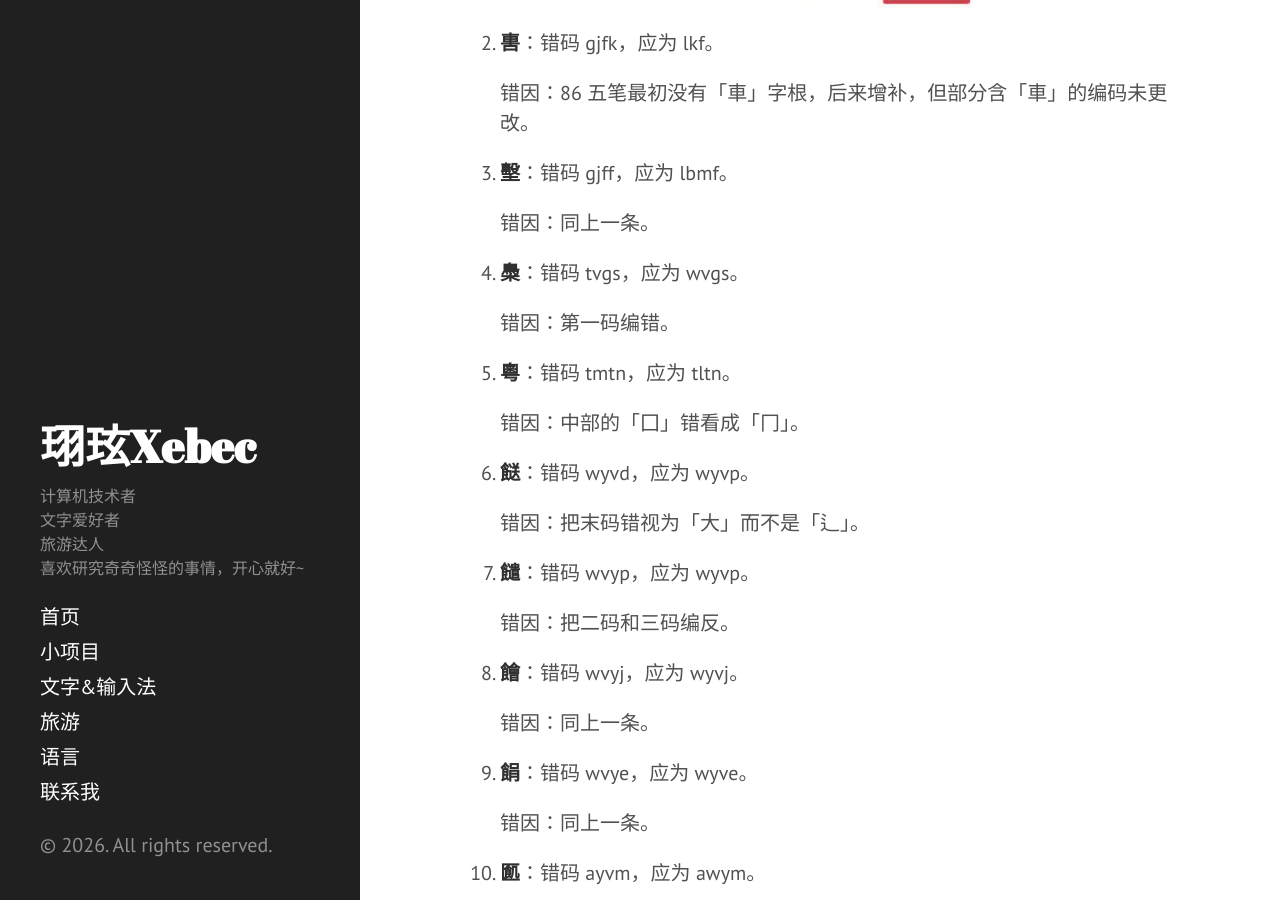
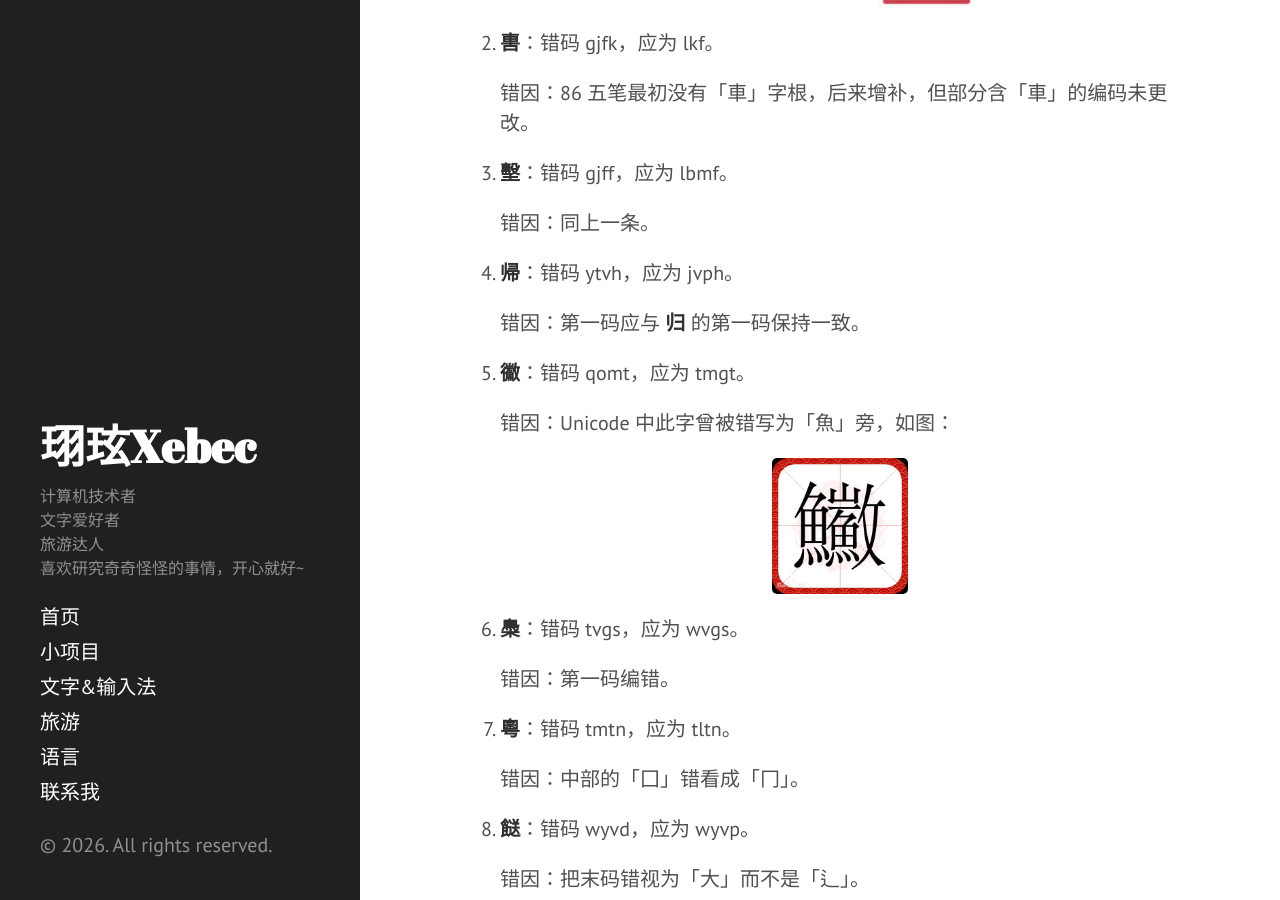
Before and after one commit to Xebec33/my-world, a Jekyll site: the page built from _posts/2026-02-15-盘点86版五笔的错码.md, in a window 1280 px wide and 900 px high, scrolled down 3225 px. Built offline with Jekyll 4.4.1, drawn with Linux system fonts in a browser that asks for light colours.

Commit message:
新增五笔错码

```diff
--- a/_posts/2026-02-15-盘点86版五笔的错码.md
+++ b/_posts/2026-02-15-盘点86版五笔的错码.md
@@ -78,66 +78,76 @@ category: 文字&输入法
 
     错因：同上一条。
 
-14. **䲷**：错码 tvgs，应为 wvgs。
+14. **帰**：错码 ytvh，应为 jvph。
+
+    错因：第一码应与 **归** 的第一码保持一致。
+
+15. **鰴**：错码 qomt，应为 tmgt。
+
+    错因：Unicode 中此字曾被错写为「魚」旁，如图：
+
+    ![86五笔错码-鰴]({{site.baseurl}}/public/images/86五笔错码-鰴.jpg){: style="width: 20%; display: block; margin: 0 auto;"}
+
+16. **䲷**：错码 tvgs，应为 wvgs。
 
     错因：第一码编错。
 
-15. **粵**：错码 tmtn，应为 tltn。
+17. **粵**：错码 tmtn，应为 tltn。
 
     错因：中部的「囗」错看成「冂」。
 
-16. **餸**：错码 wyvd，应为 wyvp。
+18. **餸**：错码 wyvd，应为 wyvp。
 
     错因：把末码错视为「大」而不是「辶」。
 
-17. **䭤**：错码 wvyp，应为 wyvp。
+19. **䭤**：错码 wvyp，应为 wyvp。
 
     错因：把二码和三码编反。
 
-18. **䭝**：错码 wvyj，应为 wyvj。
+20. **䭝**：错码 wvyj，应为 wyvj。
 
     错因：同上一条。
 
-19. **䬼**：错码 wvye，应为 wyve。
+21. **䬼**：错码 wvye，应为 wyve。
 
     错因：同上一条。
 
-20. **㔳**：错码 ayvm，应为 awym。
+22. **㔳**：错码 ayvm，应为 awym。
 
     错因：漏编第二码。
 
-21. **㯺**：错码 shns，应为 ahns。
+23. **㯺**：错码 shns，应为 ahns。
 
     错因：把第一码错编为 S。
 
-22. **虁**：错码 auht，应为 adht。
+24. **虁**：错码 auht，应为 adht。
 
     错因：第二码编错。可能是字体原因。
 
-23. **䯖**：错码 mtye，应为 meye。
+25. **䯖**：错码 mtye，应为 meye。
 
     错因：第二码编错。
 
-24. **䋴**：错码 xdbs，应为 xcbs。
+26. **䋴**：错码 xdbs，应为 xcbs。
 
     错因：第二码编错。
 
-25. **䖰**：错码 frey，应为 jrey。
+27. **䖰**：错码 frey，应为 jrey。
 
     错因：把「虫」错编为 F。
 
-26. **䖠**：错码 jnyy，应为 jmyy。
+28. **䖠**：错码 jnyy，应为 jmyy。
 
     错因：把「几」错编为 N。
 
-27. **檇**：错码 swyn，应为 swym。
+29. **檇**：错码 swyn，应为 swym。
 
     错因：末码编错。
 
-28. **䥂**：错码 qpfe，应为 qpge。
+30. **䥂**：错码 qpfe，应为 qpge。
 
     错因：把第三码错看成「二」而不是「一」。
 
-29. **䘽**：错码 purq，应为 puvq。
+31. **䘽**：错码 purq，应为 puvq。
 
     错因：第三码编错。
```
Also changed, not shown: public/images/86五笔错码-鰴.jpg (added).
